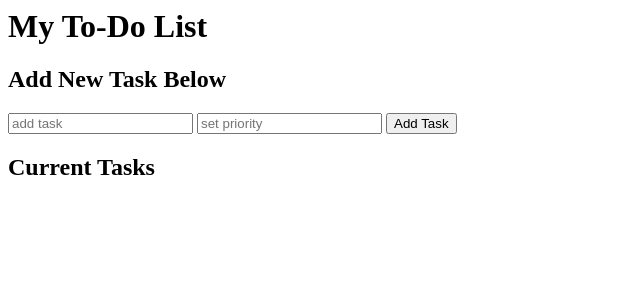
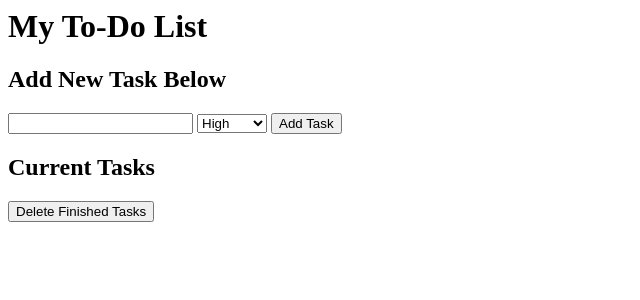
Before and after one commit to natreed1/PythonPractice, a FastAPI app: page / in a window 1280 px wide. Shown: the top 300 px of the page, without its empty margins (0-640 px from the left). Run offline with FastAPI, Linux system fonts and the light colour scheme.

Commit message:
Add priority dropdown, CSS styling, delete finished tasks

```diff
--- a/Desktop/To-Do List Website/main.py
+++ b/Desktop/To-Do List Website/main.py
@@ -2,14 +2,18 @@
 from fastapi import Form
 from fastapi import Request
 from fastapi.templating import Jinja2Templates
+from fastapi.staticfiles import StaticFiles
 
 
 app = FastAPI()
 templates = Jinja2Templates(directory="templates")
 
+app.mount("/static", StaticFiles(directory="static"), name="static")
+
+
 class Task():
     id = int
-    task_priority: str
+    task_priority: int
     task_description: str
     task_state: bool = False
 
@@ -29,10 +33,24 @@
     tasks.append(task)
     return templates.TemplateResponse("todo_list.html", {"request": request, "tasks": tasks})
 
-@app.post("/update_task")
-async def update_task_endpoint(request: Request, task_id: int = Form(...)):
+@app.post("/update_task_status")
+async def update_task_status_endpoint(request: Request, task_id: int = Form(...)):
     for task in tasks:
         if task.id == task_id:
             task.task_state = True
             break
     return templates.TemplateResponse("todo_list.html", {"request": request, "tasks": tasks})
+
+@app.post("/update_task_priority")
+async def update_task_priority_endpoint(request: Request, task_id: int = Form(...), task_priority: int = Form(...)):
+    for task in tasks:
+        if task.id == task_id:
+            task.task_priority = task_priority
+            break
+        return templates.TemplateResponse("todo_list.html", {request: request, "tasks": tasks})
+
+@app.post("/delete_task")
+async def delete_task_endpoint(request: Request):
+    global tasks
+    tasks = [task for task in tasks if not task.task_state]
+    return templates.TemplateResponse("todo_list.html", {"request": request, "tasks": tasks})
--- a/Desktop/To-Do List Website/templates/index.html
+++ b/Desktop/To-Do List Website/templates/index.html
@@ -2,21 +2,30 @@
 <head>
     <title>To-Do List</title>
     <script src="https://unpkg.com/htmx.org@2.0.0"></script>
+    <link rel="stylesheet" href="/static/styles.css">
     </head>
 <body>
 <h1>My To-Do List</h1>
 <h2>Add New Task Below</h2>
 <form hx-post="/create_task" hx-target ="#task-list">
-    <input type="text" name="task_description" placeholder="add task">
-    <input type="text" name="task_priority" placeholder="set priority">
+    <input type="text" name="task_description">
+    <select name="task_priority">
+        <option value="High">High</option>
+        <option value="Medium">Medium</option>
+        <option value=""Low">Low</option>
+        </select>
     <button type="submit">Add Task</button>
     </form>
 
     <h2>Current Tasks</h2>
-
     <div id="task-list">
         {% include 'todo_list.html' %}
-    </div>
+            </div>
+
+   <form hx-post="/delete_task" hx-target ="#task-list">
+        <button type="submit">Delete Finished Tasks</button>
+    </form>
+
 
 
 </body>
--- a/Desktop/To-Do List Website/templates/todo_list.html
+++ b/Desktop/To-Do List Website/templates/todo_list.html
@@ -1,14 +1,22 @@
 {% for task in tasks %}
     <div class="task">
         <input type="checkbox"
-        hx-post="/update_task"
+        hx-post="/update_task_status"
         hx-target="#task-list"
         name="task_id"
         value="{{ task.id }}">
          {% if task.task_state %}
-            <p style="text-decoration: line-through;">{{ task.task_description }} - {{ task.task_priority }}</p>
+            <p style="text-decoration: line-through;">{{ task.task_description }}</p>
         {% else %}
-            <p>{{ task.task_description }} - {{ task.task_priority }}</p>
+            <p>{{ task.task_description }}</p>
         {% endif %}
+        <select name="task_priority">
+        <option value="High" {% if task.task_priority =="High" %}selected{% endif %}>High</option>
+        <option value="Medium"{% if task.task_priority =="Medium" %}selected{% endif %}>Medium</option>
+        <option value="Low" {% if task.task_priority =="Low" %}selected{% endif %}>Low</option>
+            </select>
+
+
     </div>
+
 {% endfor %}
```
Also changed, not shown: Desktop/To-Do List Website/static/style.css (added, +24 -0 lines), Desktop/To-Do List Website/static/stye.css (deleted).
